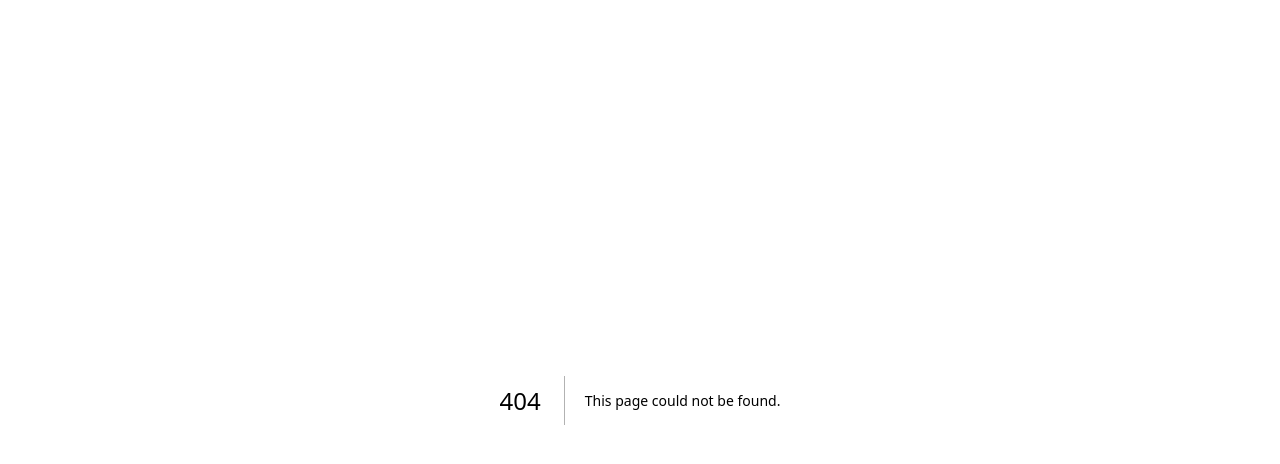
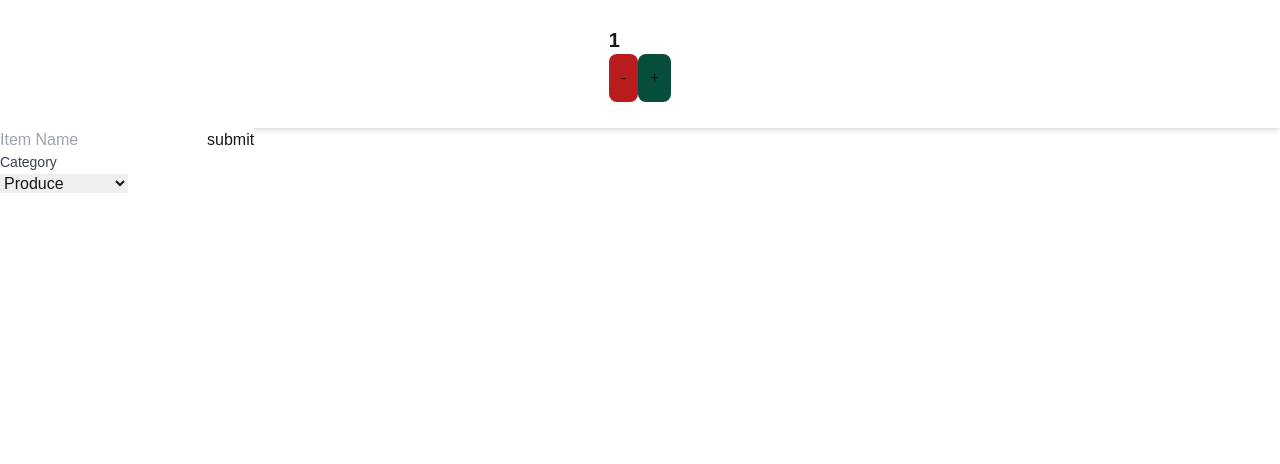
Before and after one commit to Michael-lalonde/cprg306-assignments, a Next.js app: page /week-5 in a window 1280 px wide. Before the commit this address had no page. Shown: the top 464 px of the page. Built offline with nearby package versions, Linux system fonts and the light colour scheme.

Commit message:
added basic functions and drop down list

```diff
--- /dev/null
+++ b/app/week-5/new-item.js
@@ -0,0 +1,45 @@
+'use client';
+import { useState } from "react";
+
+export default function NewItem() {
+
+  const [quantity, setQuantity] = useState(1);
+
+
+  const increment = () => {
+    if (quantity < 20) {
+      setQuantity(quantity + 1);
+    }
+  };
+
+
+  const decrement = () => {
+    if (quantity > 1) {
+      setQuantity(quantity - 1);
+    }
+  };
+
+  return (
+    <div className="p-3 shadow-md flex items-center justify-center space-x-1">
+        <div className="border-2 border-white p-3 rounded-lg">
+
+        <div className="text-xl font-semibold">{quantity}</div>
+
+            <button className= "rounded-lg bg-red-700 hover:bg-red-500 active:bg-red-300 p-3"onClick={decrement} disabled={quantity === 1}>
+          -
+            </button>
+
+
+            <button className="rounded-lg bg-emerald-900 hover:bg-emerald-500 active:bg-emerald-300 p-3"
+          onClick={increment}
+          disabled={quantity === 20}
+            >
+          +
+         </button>
+        </div>
+
+    </div>
+
+
+);
+}
--- /dev/null
+++ b/app/week-5/page.js
@@ -0,0 +1,68 @@
+'use client';
+import { useState } from "react";
+import NewItem from "./new-item";
+import Item from "../week-3/item";
+
+export default function Page() {
+
+  const [name, setName] = useState("");
+  const [category,setCategory] = useState("produce");
+  const handleSubmit=(Event)=>{
+    Event.preventDefault();
+    const item = {name, quantity, category};
+    console.log(item);
+    alert(`Name: ${name}, Quantity: ${quantity}, Category: ${category}`);
+    setName("");
+    setCategory("produce");
+  };
+
+
+
+
+
+
+
+
+
+  return (
+    <main>
+    <NewItem></NewItem>
+
+    <label htmlFor="Itemname"></label><input id= "quantity" placeholder="Item Name" type="text">
+    </input>
+    <button type="submit" className="bg-white" onClick={handleSubmit}>submit</button>
+
+      <div>
+          <label htmlFor="category" className="block text-sm font-medium text-gray-700">Category</label>
+          <select
+            id="category"
+            value={category}
+            onChange={(e) => setCategory(e.target.value)}>
+            <option value="produce">Produce</option>
+            <option value="dairy">Dairy</option>
+            <option value="bakery">Bakery</option>
+            <option value="meat">Meat</option>
+            <option value="frozen foods">Frozen Foods</option>
+            <option value="canned goods">Canned Goods</option>
+            <option value="dry goods">Dry Goods</option>
+            <option value="beverages">Beverages</option>
+            <option value="snacks">Snacks</option>
+            <option value="household">Household</option>
+            <option value="other">Other</option>
+          </select>
+      </div>
+
+  </main>
+  )
+
+
+
+
+
+
+
+
+
+
+
+}
```
